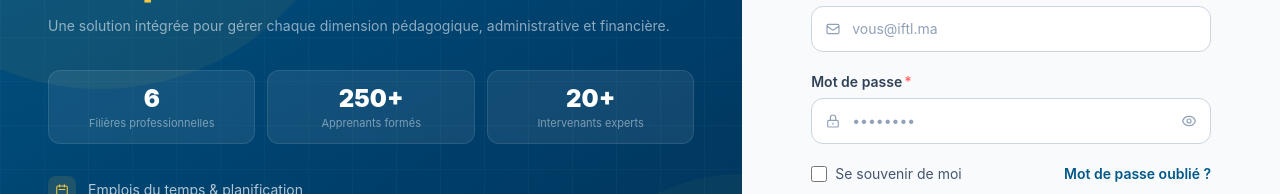
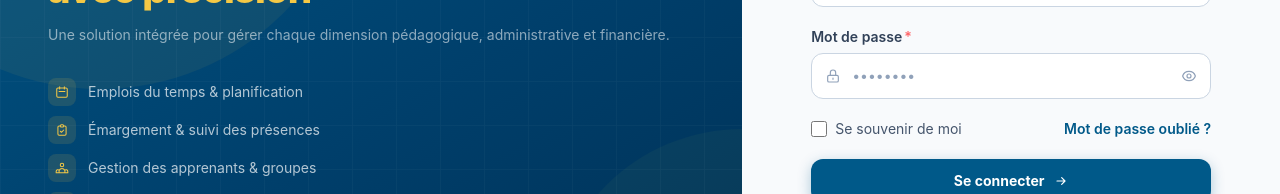
Before and after one commit to Ikram-BOUZIKAR/iftl-erp, a React (Vite) app: page /login in a window 1280 px wide. Shown: the part 271-465 px from the top of the page. Built offline with nearby package versions, Linux system fonts and the light colour scheme; no server answers.

Commit message:
fix: remove stats block (6 filières / 250+ apprenants / 20+ intervenants) from login page
https://claude.ai/code/session_01B1Rg213SbN97uJJB5vHqkj

```diff
--- a/src/components/Auth/LoginPage.jsx
+++ b/src/components/Auth/LoginPage.jsx
@@ -37,11 +37,6 @@ const FILIERES = [
   { code: 'LIC',  label: 'Licence Gestion Logistique & Transport' },
 ];
 
-const STATS = [
-  { value: '6',    label: 'Filières professionnelles' },
-  { value: '250+', label: 'Apprenants formés' },
-  { value: '20+',  label: 'Intervenants experts' },
-];
 
 // ── Composants utilitaires ────────────────────────────────────────────────────
 function Spinner() {
@@ -164,17 +159,6 @@ export default function LoginPage({ auth }) {
             <p className="mt-3 text-sm leading-relaxed" style={{ color: 'rgba(255,255,255,0.55)' }}>
               Une solution intégrée pour gérer chaque dimension pédagogique, administrative et financière.
             </p>
-          </div>
-
-          {/* Stats */}
-          <div className="grid grid-cols-3 gap-3">
-            {STATS.map(s => (
-              <div key={s.value} className="rounded-xl p-3 text-center"
-                style={{ background: 'rgba(255,255,255,0.07)', border: '1px solid rgba(255,255,255,0.1)' }}>
-                <p className="text-2xl font-black text-white">{s.value}</p>
-                <p className="text-[11px] mt-0.5 leading-tight" style={{ color: 'rgba(255,255,255,0.45)' }}>{s.label}</p>
-              </div>
-            ))}
           </div>
 
           {/* Fonctionnalités */}
```
